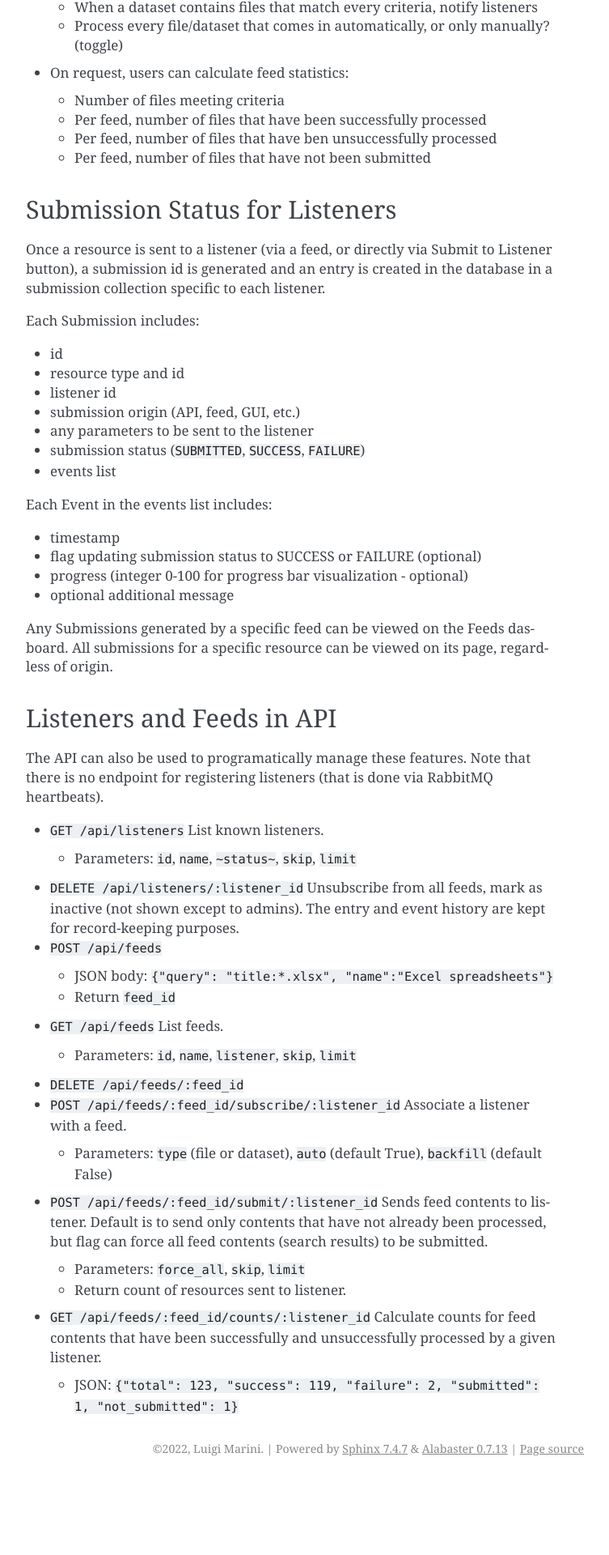
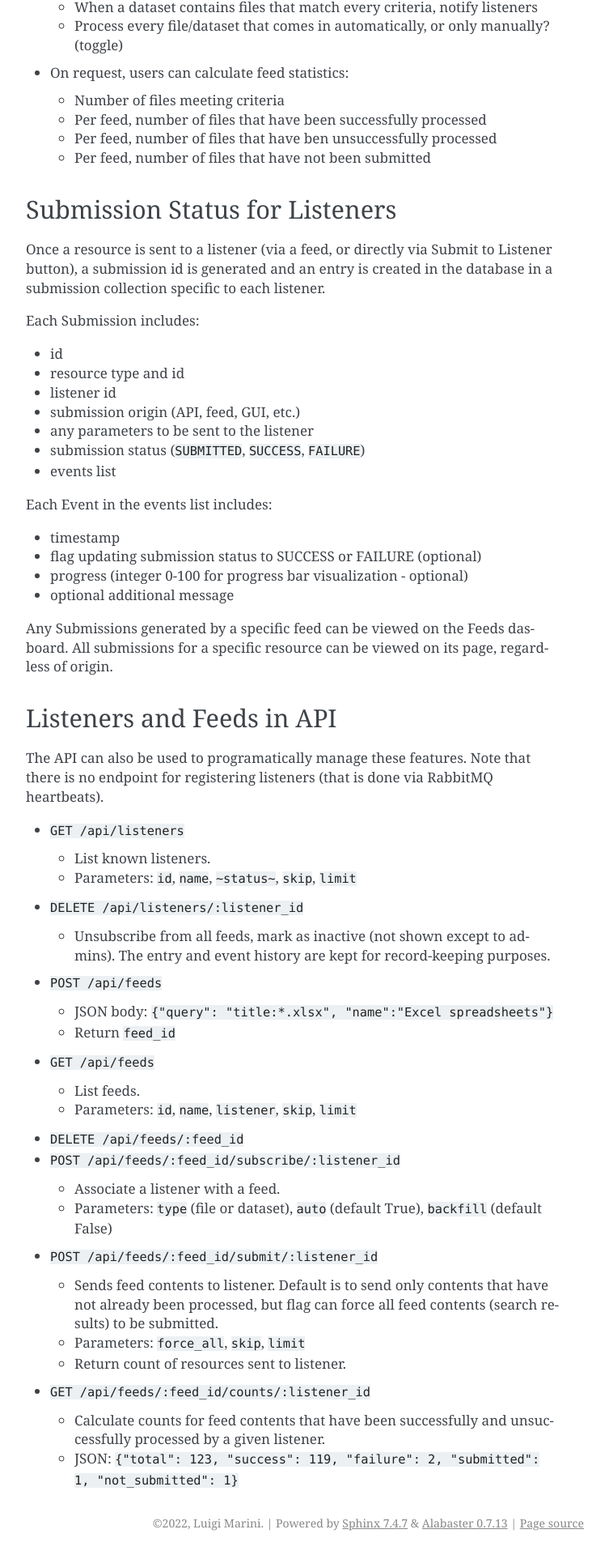
Before and after one commit to clowder-framework/clowder2, a Sphinx documentation site: the page built from backend/docs/source/listeners.md, in a window 1280 px wide. Shown: the part 1664-3584 px from the top of the page at 81% size, without its empty margins (388-1141 px from the left). Built offline with Sphinx 7.4.7, drawn with Linux system fonts in a browser that asks for light colours; before the commit the page ends 3492 px from its top, so only the background shows below that.

Commit message:
formatting

```diff
--- a/backend/docs/source/listeners.md
+++ b/backend/docs/source/listeners.md
@@ -93,29 +93,35 @@ All submissions for a specific resource can be viewed on its page, regardless of
 The API can also be used to programatically manage these features. Note that there is no endpoint for registering
 listeners (that is done via RabbitMQ heartbeats).
 
-- `GET /api/listeners` List known listeners.
+- `GET /api/listeners`
+    - List known listeners.
     - Parameters: `id`, `name`, `~status~`, `skip`, `limit`
 
-- `DELETE /api/listeners/:listener_id` Unsubscribe from all feeds, mark as inactive (not shown except to admins).
+- `DELETE /api/listeners/:listener_id`
+    - Unsubscribe from all feeds, mark as inactive (not shown except to admins).
 The entry and event history are kept for record-keeping purposes.
 
 - `POST /api/feeds`
     - JSON body: `{"query": "title:*.xlsx", "name":"Excel spreadsheets"}`
     - Return `feed_id`
 
-- `GET /api/feeds` List feeds.
+- `GET /api/feeds`
+    - List feeds.
     - Parameters: `id`, `name`, `listener`, `skip`, `limit`
 
 - `DELETE /api/feeds/:feed_id`
 
-- `POST /api/feeds/:feed_id/subscribe/:listener_id` Associate a listener with a feed.
+- `POST /api/feeds/:feed_id/subscribe/:listener_id`
+    - Associate a listener with a feed.
     - Parameters: `type` (file or dataset), `auto` (default True), `backfill` (default False)
 
-- `POST /api/feeds/:feed_id/submit/:listener_id` Sends feed contents to listener. Default is to send only contents
+- `POST /api/feeds/:feed_id/submit/:listener_id`
+    - Sends feed contents to listener. Default is to send only contents
 that have not already been processed, but flag can force all feed contents (search results) to be submitted.
     - Parameters: `force_all`, `skip`, `limit`
     - Return count of resources sent to listener.
 
-- `GET /api/feeds/:feed_id/counts/:listener_id` Calculate counts for feed contents that have been successfully
+- `GET /api/feeds/:feed_id/counts/:listener_id`
+    - Calculate counts for feed contents that have been successfully
 and unsuccessfully processed by a given listener.
     - JSON: `{"total": 123, "success": 119, "failure": 2, "submitted": 1, "not_submitted": 1}`
```
